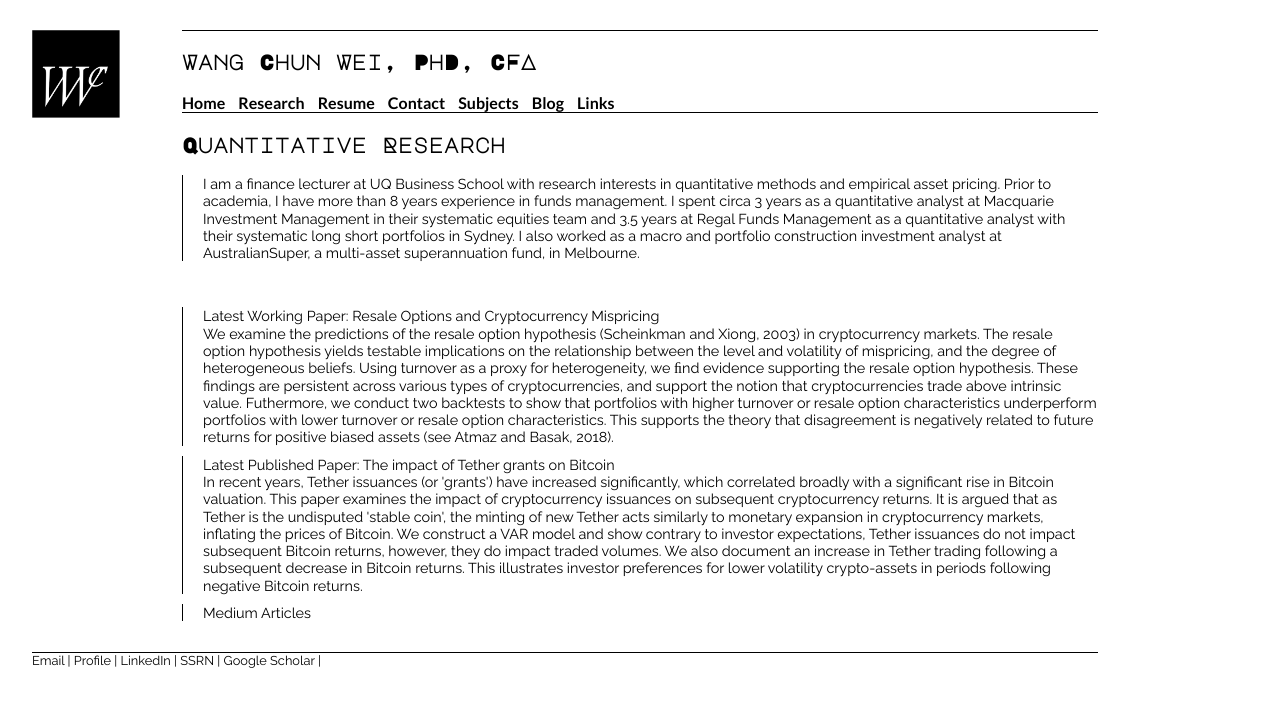
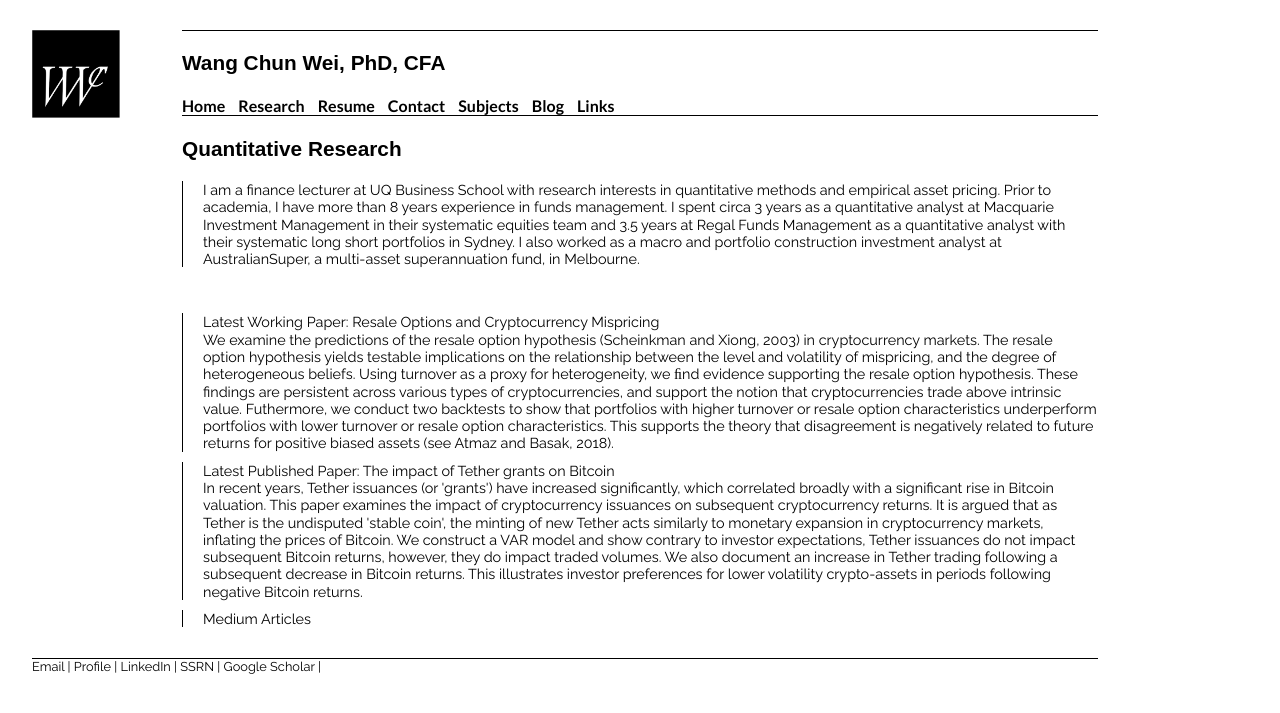
Before and after one commit to weiwangchun/weiwangchun.github.io, a Jekyll site: the page built from index.html, in a window 1280 px wide. Shown: the top 713 px of the page. Built offline with Jekyll 4.4.1, drawn with Linux system fonts in a browser that asks for light colours.

Commit message:
Update default.html

```diff
--- a/_layouts/default.html
+++ b/_layouts/default.html
@@ -3,7 +3,7 @@
 		<head>
 			<title>{{ page.title }}</title>
 			<!-- link to main stylesheet -->
-			<link href="https://fonts.googleapis.com/css?family=Open+Sans|Raleway|Lato:700|Roboto|Major+Mono+Display|Merriweather" rel="stylesheet">
+			<link href="https://fonts.googleapis.com/css?family=Open+Sans|Raleway|Lato:700|Roboto|Kaushan+Script|Merriweather" rel="stylesheet">
 			<link rel="stylesheet" type="text/css" href="/css/main.css">
 			<link rel="shortcut icon" href="/logo_2.ico">
 			{% seo %}
```
